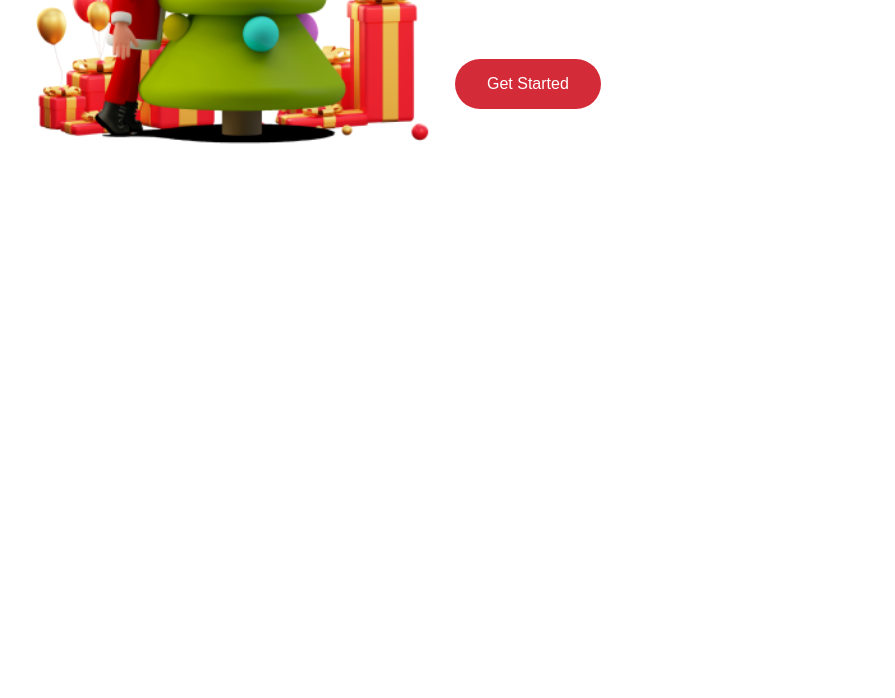
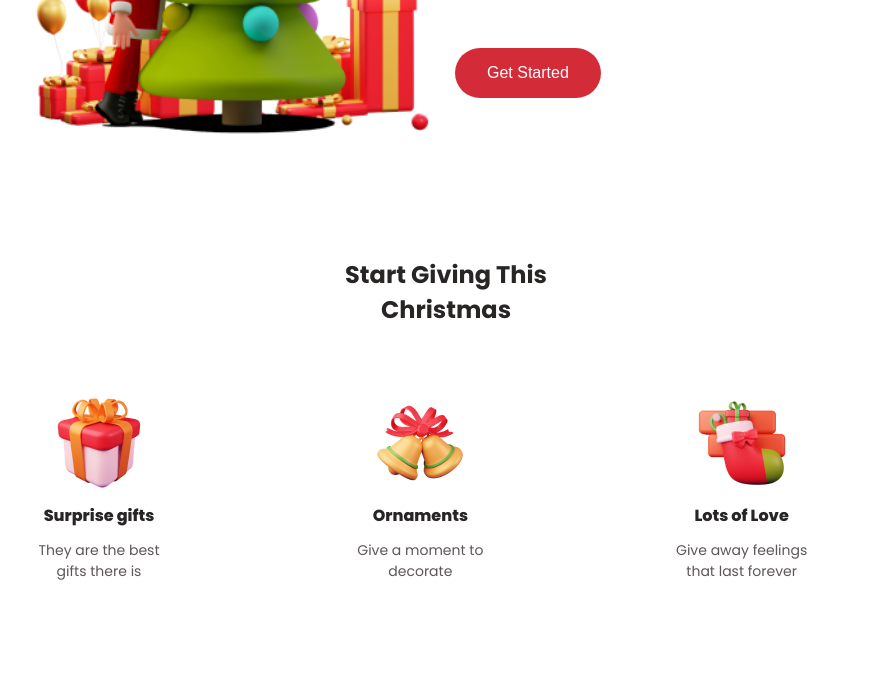
Before and after one commit to mkaychuks/christmas-web, a plain HTML site: page index.html in a window 1280 px wide. Shown: the part 386-1084 px from the top of the page, without its empty margins (194-1089 px from the left). Before the commit the page ends 800 px from the top, so only its background shows below. Drawn offline with Linux system fonts and the light colour scheme.

Commit message:
start giving section complete

```diff
--- /dev/null
+++ b/css/components/start-giving.css
@@ -0,0 +1,53 @@
+.start__giving {
+  padding-block: 48px;
+}
+
+.start__giving h2 {
+  font-size: var(--fs-2);
+  font-weight: 700;
+  text-align: center;
+  max-width: 171px;
+  margin-inline: auto;
+}
+
+.start__giving-grid {
+  display: grid;
+  row-gap: 40px;
+  column-gap: 28px;
+  grid-template-columns: repeat(2, 1fr);
+}
+
+.start__giving-boxes {
+  display: flex;
+  flex-direction: column;
+  justify-content: center;
+  align-items: center;
+  max-width: 142px;
+}
+
+.start__giving-boxes h4 {
+  font-size: 1rem;
+}
+
+.start__giving-boxes p {
+  margin: 0;
+  font-size: var(--fs-5);
+  text-align: center;
+  padding-block: 8px;
+}
+
+@media (width >= 70em) {
+  .start__giving-grid {
+    grid-template-columns: repeat(3, 1fr);
+    column-gap: 128px;
+    padding-block: 56px;
+  }
+
+  .start__giving-boxes p {
+    padding-block: 12px;
+  }
+
+  .start__giving h2 {
+    max-width: 205px;
+  }
+}
--- a/css/global/global.css
+++ b/css/global/global.css
@@ -25,7 +25,8 @@ body {
 
 h1,
 h2,
-h3 {
+h3,
+h4 {
   margin: 0;
   color: var(--color-black);
   font-weight: 800;
--- a/css/styles.css
+++ b/css/styles.css
@@ -3,3 +3,4 @@
 @import url("/css/global/container.css");
 @import url("/css/components/header.css");
 @import url("/css/components/hero.css");
+@import url("/css/components/start-giving.css");
--- a/index.html
+++ b/index.html
@@ -71,6 +71,73 @@
           <button class="red-button">Get Started</button>
         </div>
       </section>
+      <!-- the start giving section -->
+      <section class="start__giving wrapper">
+        <h2>Start Giving This Christmas</h2>
+        <div class="start__giving-grid">
+          <div class="start__giving-boxes">
+            <picture>
+              <source
+                media="(min-width: 70em)"
+                srcset="/assets/giving-desktop.png"
+                alt="box"
+                width="120"
+                height="120"
+              />
+              <img
+                src="/assets/giving-mobile.png"
+                alt="box"
+                width="100"
+                height="100"
+              />
+            </picture>
+
+            <h4>Surprise gifts</h4>
+            <p>They are the best gifts there is</p>
+          </div>
+
+          <div class="start__giving-boxes">
+            <picture>
+              <source
+                media="(min-width: 70em)"
+                srcset="/assets/bells-desktop.png"
+                alt="box"
+                width="120"
+                height="120"
+              />
+              <img
+                src="/assets/bells-mobile.png"
+                alt="box"
+                width="100"
+                height="100"
+              />
+            </picture>
+
+            <h4>Ornaments</h4>
+            <p>Give a moment to decorate</p>
+          </div>
+
+          <div class="start__giving-boxes">
+            <picture>
+              <source
+                media="(min-width: 70em)"
+                srcset="/assets/socks-desktop.png"
+                alt="box"
+                width="120"
+                height="120"
+              />
+              <img
+                src="/assets/socks-mobile.png"
+                alt="box"
+                width="100"
+                height="100"
+              />
+            </picture>
+            <h4>Lots of Love</h4>
+            <p>Give away feelings that last forever</p>
+          </div>
+        </div>
+      </section>
     </main>
   </body>
 </html>
```
